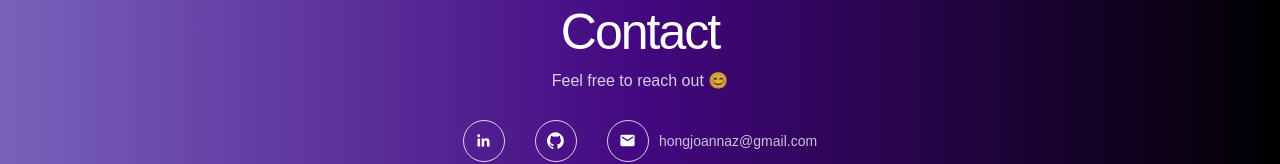
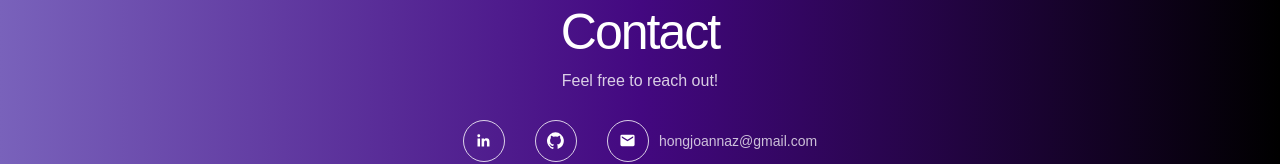
Before and after one commit to hg-joanna/portfolio, a Next.js app: page / in a window 1280 px wide. Shown: the part 4544-4708 px from the top of the page. Built offline with nearby package versions, Linux system fonts and the light colour scheme.

Commit message:
Update Footer.jsx

```diff
--- a/components/Footer.jsx
+++ b/components/Footer.jsx
@@ -66,7 +66,7 @@ export default function Footer() {
                 </h2>
 
                 <p className="footer-description">
-                    Feel free to reach out 😊
+                    Feel free to reach out!
                 </p>
 
                 <div className="footer-socials">
```
